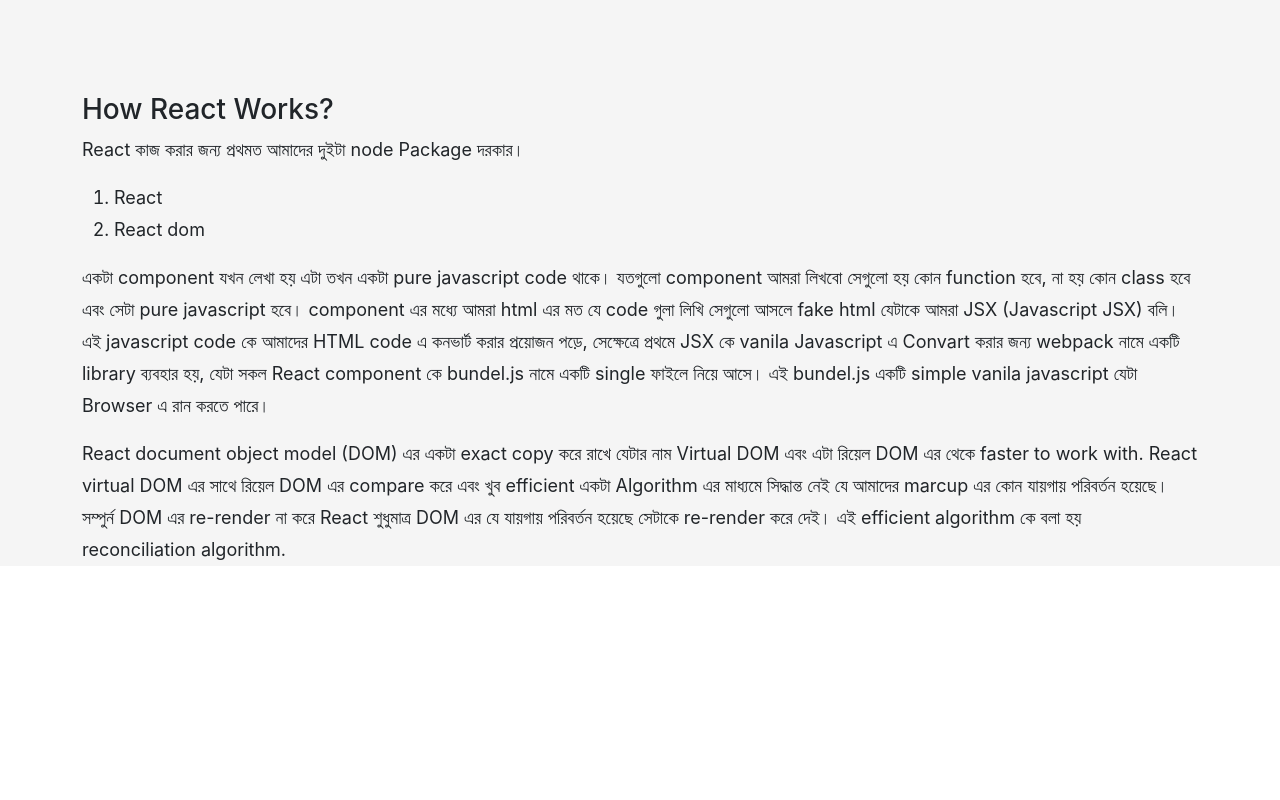
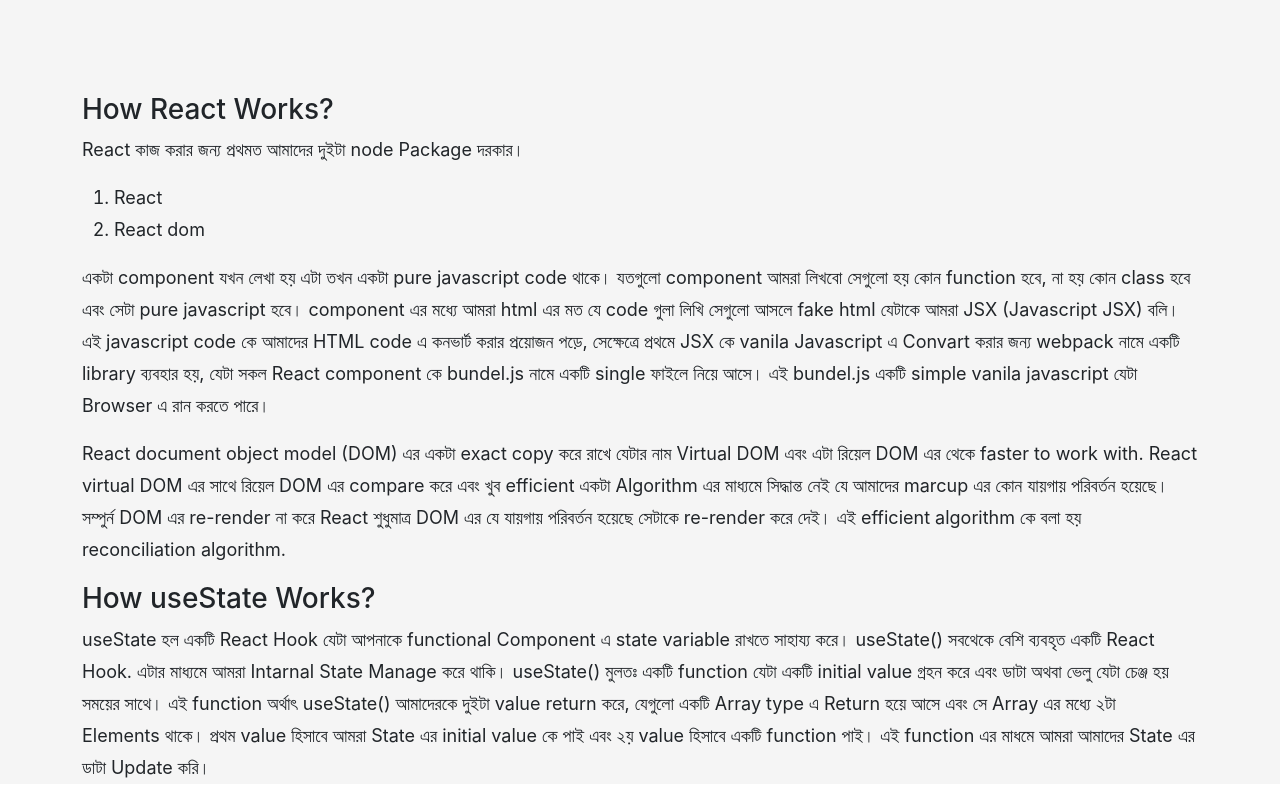
Before and after one commit to jsxshamim/generate-army-squad, a React (Create React App) app: page / in a window 1280 px wide. Shown: the part 3939-4739 px from the top of the page. Before the commit the page ends 4521 px from the top, so only its background shows below. Built offline with nearby package versions, Linux system fonts and the light colour scheme.

Commit message:
add article 'how useState()' works

```diff
--- a/src/Components/Blog/Blog.js
+++ b/src/Components/Blog/Blog.js
@@ -21,6 +21,15 @@
                     সিদ্ধান্ত নেই যে আমাদের marcup এর কোন যায়গায় পরিবর্তন হয়েছে। সম্পুর্ন DOM এর re-render না করে React শুধুমাত্র DOM এর যে যায়গায় পরিবর্তন হয়েছে সেটাকে re-render করে দেই। এই efficient algorithm কে বলা হয় reconciliation algorithm.
                 </p>
             </article>
+
+            <article className="blog">
+                <h3>How useState Works?</h3>
+                <p>
+                    useState হল একটি React Hook যেটা আপনাকে functional Component এ state variable রাখতে সাহায্য করে। useState() সবথেকে বেশি ব্যবহৃত একটি React Hook. এটার মাধ্যমে আমরা Intarnal State Manage করে থাকি। useState() মুলতঃ একটি function যেটা
+                    একটি initial value গ্রহন করে এবং ডাটা অথবা ভেলু যেটা চেঞ্জ হয় সময়ের সাথে। এই function অর্থাৎ useState() আমাদেরকে দুইটা value return করে, যেগুলো একটি Array type এ Return হয়ে আসে এবং সে Array এর মধ্যে ২টা Elements থাকে। প্রথম
+                    value হিসাবে আমরা State এর initial value কে পাই এবং ২য় value হিসাবে একটি function পাই। এই function এর মাধমে আমরা আমাদের State এর ডাটা Update করি।
+                </p>
+            </article>
         </section>
     );
 };
```
